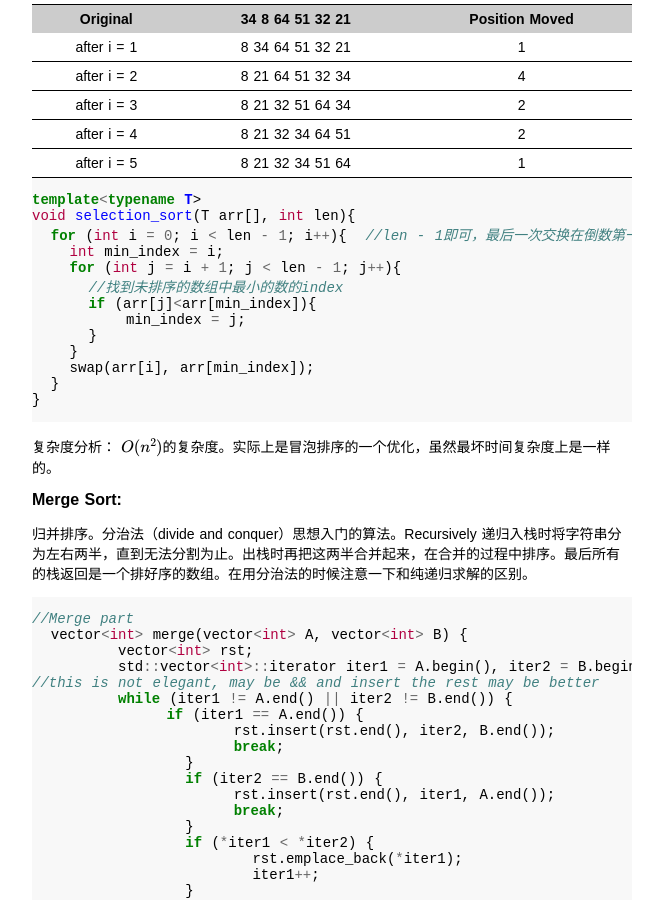
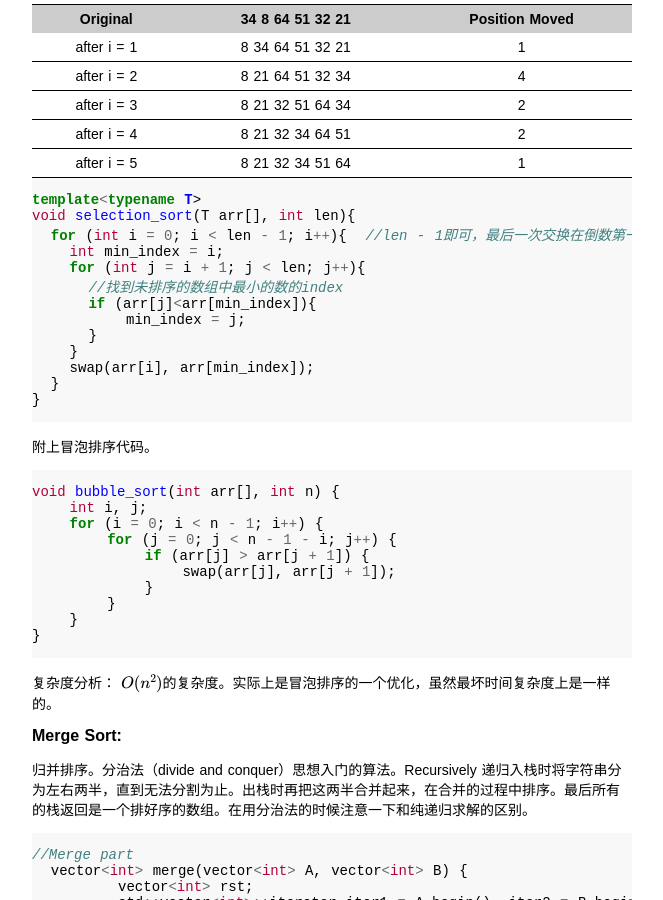
Before and after one commit to pineal/pineal.github.com, a Jekyll site: the page built from _posts/2016/2016-03-14-Introduction-to-Basic-Sorting-Algorithms.md, in a window 1280 px wide and 900 px high, scrolled down 940 px. Shown: the whole window, without its empty margins (508-1171 px from the left). Built offline with Jekyll 4.4.1, drawn with Linux system fonts in a browser that asks for light colours; formulas are drawn with MathJax 3; comment, search, counter and statistics services are not loaded.

Commit message:
update and fix bugs in sorting post

```diff
--- a/_posts/2016/2016-03-14-Introduction-to-Basic-Sorting-Algorithms.md
+++ b/_posts/2016/2016-03-14-Introduction-to-Basic-Sorting-Algorithms.md
@@ -72,6 +72,21 @@ void selection_sort(T arr[], int len){
     }
     swap(arr[i], arr[min_index]);
   }
+}
+~~~
+
+附上冒泡排序代码。
+
+~~~cpp
+void bubble_sort(int arr[], int n) {
+    int i, j;
+    for (i = 0; i < n - 1; i++) {
+        for (j = 0; j < n - 1 - i; j++) {
+            if (arr[j] > arr[j + 1]) {
+                swap(arr[j], arr[j + 1]);
+            }
+        }
+    }
 }
 ~~~
 
```
Also changed, not shown: other parts of _posts/2016/2016-03-14-Introduction-to-Basic-Sorting-Algorithms.md (+1 -1 lines).
